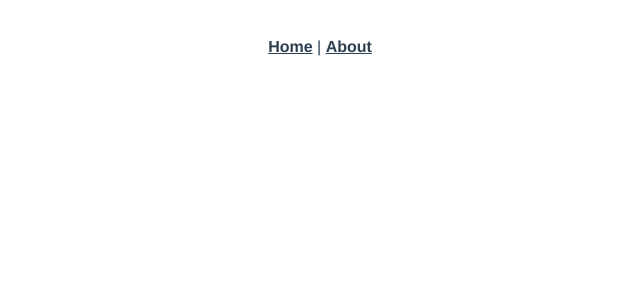
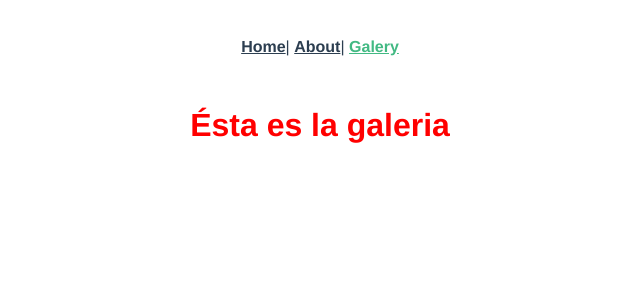
Before and after one commit to bay007/photo_galery, a Vue app: page /#/galery in a window 1280 px wide. Shown: the top 300 px of the page, without its empty margins (320-960 px from the left). Built offline with nearby package versions, Linux system fonts and the light colour scheme.

Commit message:
Add galery view

```diff
--- a/src/App.vue
+++ b/src/App.vue
@@ -1,25 +1,32 @@
 <template>
   <div id="app">
     <div id="nav">
-      <router-link to="/">Home</router-link> |
-      <router-link to="/about">About</router-link>
+      <router-link to="/">Home</router-link>|
+      <router-link to="/about">About</router-link>|
+      <router-link to="/galery">Galery</router-link>
     </div>
-    <router-view />
+    <router-view/>
   </div>
 </template>
 <style lang="stylus">
-#app
-  font-family 'Avenir', Helvetica, Arial, sans-serif
-  -webkit-font-smoothing antialiased
-  -moz-osx-font-smoothing grayscale
-  text-align center
-  color #2c3e50
+#app {
+  font-family: 'Avenir', Helvetica, Arial, sans-serif;
+  -webkit-font-smoothing: antialiased;
+  -moz-osx-font-smoothing: grayscale;
+  text-align: center;
+  color: #2c3e50;
+}
 
-#nav
-  padding 30px
-  a
-    font-weight bold
-    color #2c3e50
-    &.router-link-exact-active
-      color #42b983
+#nav {
+  padding: 30px;
+
+  a {
+    font-weight: bold;
+    color: #2c3e50;
+
+    &.router-link-exact-active {
+      color: #42b983;
+    }
+  }
+}
 </style>
--- a/src/components/HelloWorld.vue
+++ b/src/components/HelloWorld.vue
@@ -2,11 +2,13 @@
   <div class="hello">
     <h1>{{ msg }}</h1>
     <p>
-      For a guide and recipes on how to configure / customize this project,<br />
-      check out the
-      <a href="https://cli.vuejs.org" target="_blank" rel="noopener"
-        >vue-cli documentation</a
-      >.
+      For a guide and recipes on how to configure / customize this project,
+      <br>check out the
+      <a
+        href="https://cli.vuejs.org"
+        target="_blank"
+        rel="noopener"
+      >vue-cli documentation</a>.
     </p>
     <h3>Installed CLI Plugins</h3>
     <ul>
@@ -15,16 +17,14 @@
           href="https://github.com/vuejs/vue-cli/tree/dev/packages/%40vue/cli-plugin-babel"
           target="_blank"
           rel="noopener"
-          >babel</a
-        >
+        >babel</a>
       </li>
       <li>
         <a
           href="https://github.com/vuejs/vue-cli/tree/dev/packages/%40vue/cli-plugin-eslint"
           target="_blank"
           rel="noopener"
-          >eslint</a
-        >
+        >eslint</a>
       </li>
     </ul>
     <h3>Essential Links</h3>
@@ -33,19 +33,13 @@
         <a href="https://vuejs.org" target="_blank" rel="noopener">Core Docs</a>
       </li>
       <li>
-        <a href="https://forum.vuejs.org" target="_blank" rel="noopener"
-          >Forum</a
-        >
+        <a href="https://forum.vuejs.org" target="_blank" rel="noopener">Forum</a>
       </li>
       <li>
-        <a href="https://chat.vuejs.org" target="_blank" rel="noopener"
-          >Community Chat</a
-        >
+        <a href="https://chat.vuejs.org" target="_blank" rel="noopener">Community Chat</a>
       </li>
       <li>
-        <a href="https://twitter.com/vuejs" target="_blank" rel="noopener"
-          >Twitter</a
-        >
+        <a href="https://twitter.com/vuejs" target="_blank" rel="noopener">Twitter</a>
       </li>
       <li>
         <a href="https://news.vuejs.org" target="_blank" rel="noopener">News</a>
@@ -54,9 +48,7 @@
     <h3>Ecosystem</h3>
     <ul>
       <li>
-        <a href="https://router.vuejs.org" target="_blank" rel="noopener"
-          >vue-router</a
-        >
+        <a href="https://router.vuejs.org" target="_blank" rel="noopener">vue-router</a>
       </li>
       <li>
         <a href="https://vuex.vuejs.org" target="_blank" rel="noopener">vuex</a>
@@ -66,21 +58,13 @@
           href="https://github.com/vuejs/vue-devtools#vue-devtools"
           target="_blank"
           rel="noopener"
-          >vue-devtools</a
-        >
+        >vue-devtools</a>
       </li>
       <li>
-        <a href="https://vue-loader.vuejs.org" target="_blank" rel="noopener"
-          >vue-loader</a
-        >
+        <a href="https://vue-loader.vuejs.org" target="_blank" rel="noopener">vue-loader</a>
       </li>
       <li>
-        <a
-          href="https://github.com/vuejs/awesome-vue"
-          target="_blank"
-          rel="noopener"
-          >awesome-vue</a
-        >
+        <a href="https://github.com/vuejs/awesome-vue" target="_blank" rel="noopener">awesome-vue</a>
       </li>
     </ul>
   </div>
@@ -97,17 +81,21 @@ export default {
 
 <!-- Add "scoped" attribute to limit CSS to this component only -->
 <style scoped lang="stylus">
-h3
-  margin 40px 0 0
+h3 {
+  margin: 40px 0 0;
+}
 
-ul
-  list-style-type none
-  padding 0
+ul {
+  list-style-type: none;
+  padding: 0;
+}
 
-li
-  display inline-block
-  margin 0 10px
+li {
+  display: inline-block;
+  margin: 0 10px;
+}
 
-a
-  color #42b983
+a {
+  color: #42b983;
+}
 </style>
--- a/src/router.js
+++ b/src/router.js
@@ -1,12 +1,11 @@
 import Vue from "vue";
 import Router from "vue-router";
 import Home from "./views/Home.vue";
-
+import Galery from "./views/galery.vue"
 Vue.use(Router);
 
 export default new Router({
-  routes: [
-    {
+  routes: [{
       path: "/",
       name: "home",
       component: Home
@@ -18,7 +17,12 @@ export default new Router({
       // this generates a separate chunk (about.[hash].js) for this route
       // which is lazy-loaded when the route is visited.
       component: () =>
-        import(/* webpackChunkName: "about" */ "./views/About.vue")
+        import( /* webpackChunkName: "about" */ "./views/About.vue")
+    },
+    {
+      path: "/galery",
+      name: "galery",
+      component: Galery
     }
   ]
 });
--- /dev/null
+++ b/src/views/galery.vue
@@ -0,0 +1,16 @@
+<template>
+  <h1>Ésta es la galeria</h1>
+</template>
+
+<script>
+export default {
+  name: "galery"
+};
+</script>
+
+
+<style scoped lang="stylus">
+h1 {
+  color: red;
+}
+</style>
--- /dev/null
+++ b/vue.config.js
@@ -0,0 +1,3 @@
+module.exports = {
+  productionSourceMap: false
+}
```
